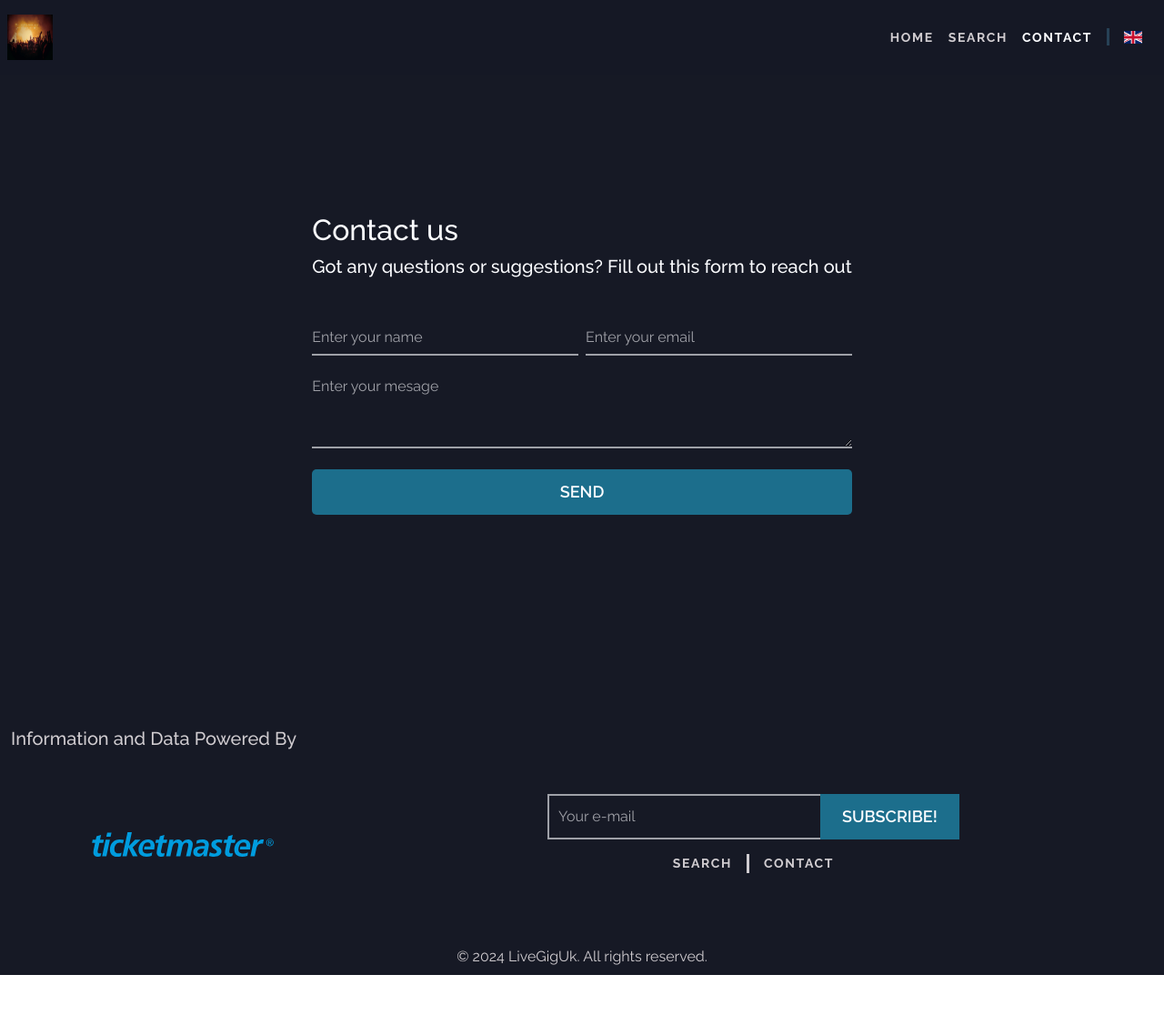
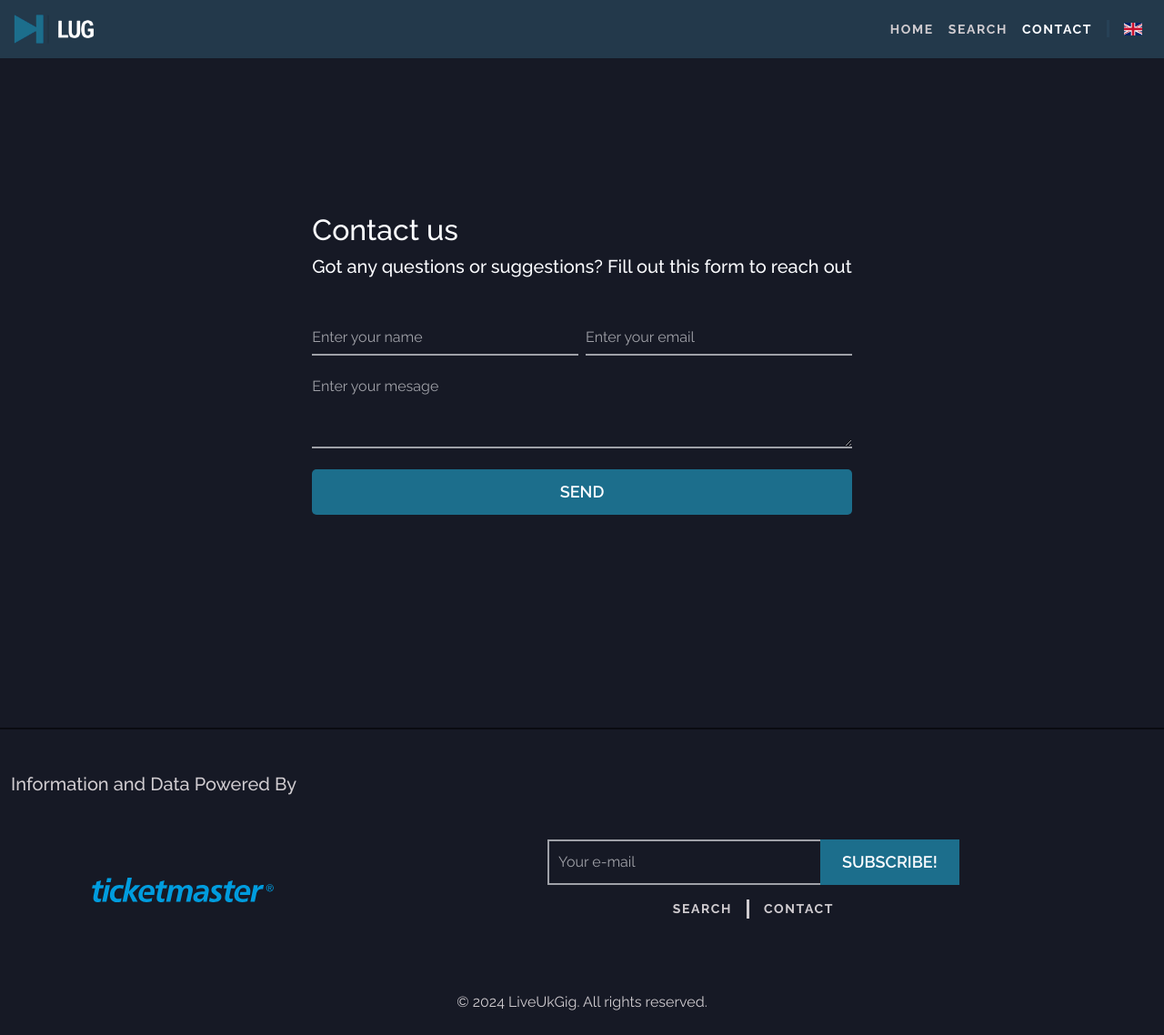
Before and after one commit to Ginjak/London-events, a React (Vite) app: page /contact in a window 1280 px wide. Shown: the whole page at 91% size. Before the commit the page ends 1072 px from the top, so only its background shows below. Built offline with nearby package versions, Linux system fonts and the light colour scheme.

Commit message:
Added some styling to footer and new logo

```diff
--- a/src/components/Footer/footer.css
+++ b/src/components/Footer/footer.css
@@ -1,5 +1,6 @@
 #footer {
   background: var(--rasin-black);
+  border-top: 2px solid #0a0b11;
 }
 
 #footer .footer-container {
--- a/src/components/Footer/index.jsx
+++ b/src/components/Footer/index.jsx
@@ -66,7 +66,7 @@ const Footer = () => {
   };
 
   return (
-    <div id="footer">
+    <div id="footer" className="pt-5 pb-3">
       <div className="container-xxl footer-container">
         <div className="api-data-logo">
           <h5 className="footer-data-title">Information and Data Powered By</h5>
@@ -120,7 +120,7 @@ const Footer = () => {
         </div>
       </div>
       <div className="copyrigth text-center py-2">
-        &copy; {currentYear} LiveGigUk. All rights reserved.
+        &copy; {currentYear} LiveUkGig. All rights reserved.
       </div>
     </div>
   );
--- a/src/components/Navbar/index.jsx
+++ b/src/components/Navbar/index.jsx
@@ -68,7 +68,7 @@ const Navbar = () => {
               <Link to="/" className="brand-logo text-primary">
                 <img
                   className="logo"
-                  src="/images/search_image.webp"
+                  src="/images/Logo_lug.png"
                   alt="UK Events Logo"
                 />
               </Link>
--- a/src/components/Navbar/navbar.css
+++ b/src/components/Navbar/navbar.css
@@ -1,5 +1,6 @@
 #main-nav {
-  background: rgba(22, 25, 37, 0.7);
+  /* background: rgba(22, 25, 37, 0.9); */
+  background: rgba(39, 65, 86, 0.8);
 }
 
 .uk-flag {
@@ -8,8 +9,9 @@
 }
 
 .logo {
-  width: 50px;
-  height: 50px;
+  max-width: 100px;
+  /* width: 50px;
+  height: 50px; */
 }
 .city,
 .menu-item {
```
Also changed, not shown: public/images/Logo_lug.png (added), public/images/footer_pattern.jpg (added).
